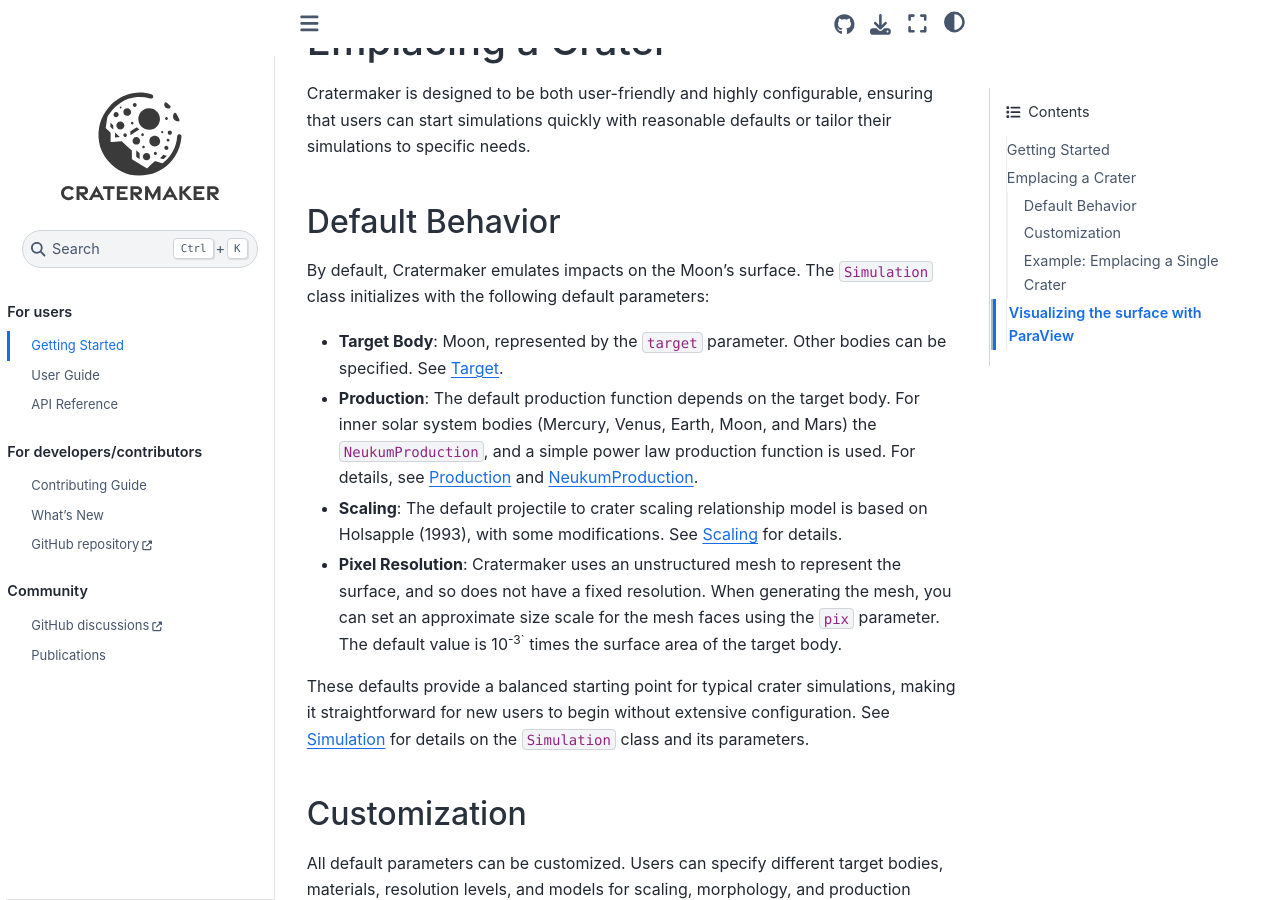
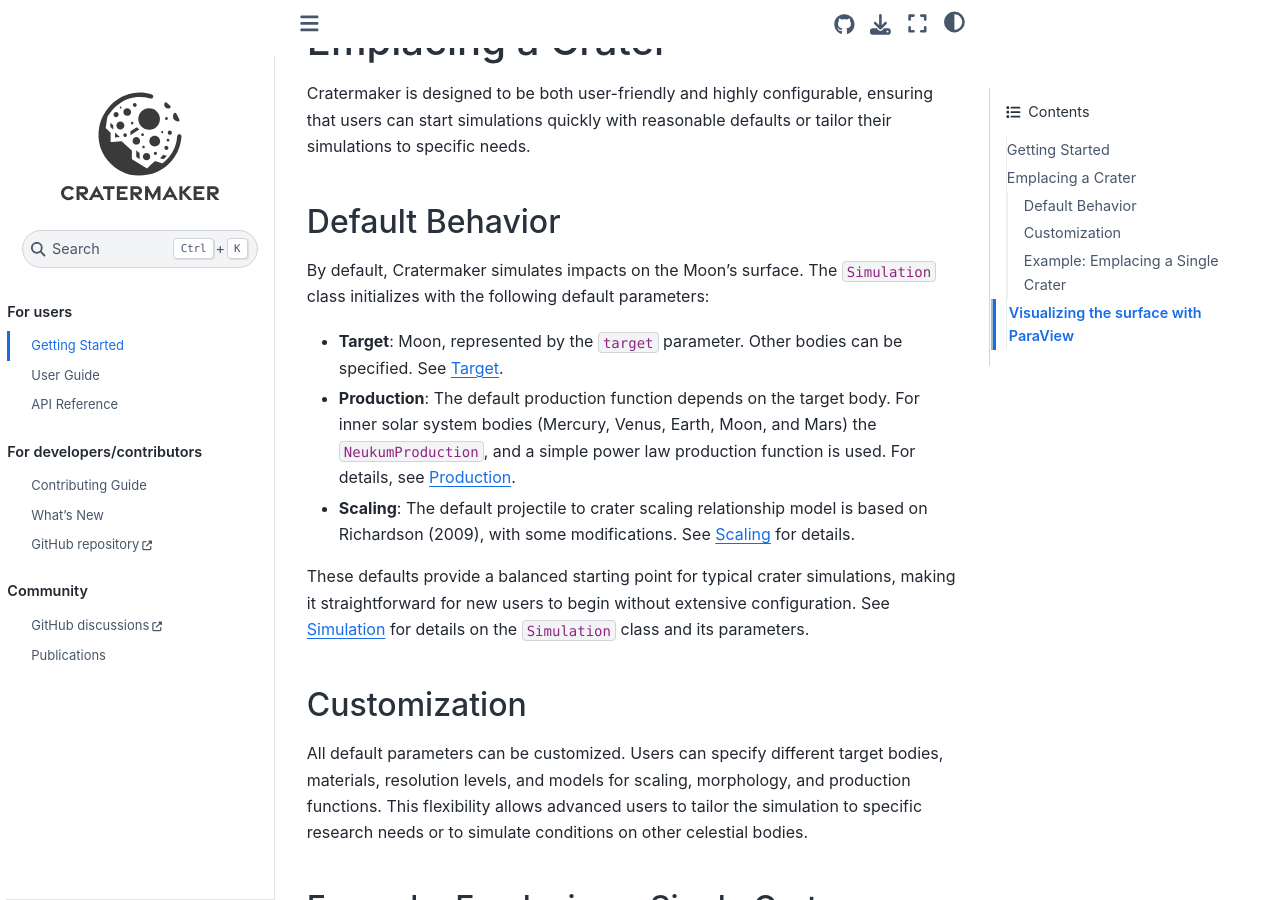
Before and after one commit to MintonGroup/cratermaker, a Sphinx documentation site: the page built from docs/getting-started-guide/index.rst, in a window 1280 px wide and 900 px high, scrolled down 517 px. Built offline with Sphinx 7.4.7 and the Sphinx Book theme 1.1.4, drawn with Linux system fonts in a browser that asks for light colours; the version number is read from the project's files by our own code.

```diff
--- a/docs/getting-started-guide/index.rst
+++ b/docs/getting-started-guide/index.rst
@@ -24,12 +24,11 @@ Cratermaker is designed to be both user-friendly and highly configurable, ensuri
 Default Behavior
 ================
 
-By default, Cratermaker emulates impacts on the Moon's surface. The ``Simulation`` class initializes with the following default parameters:
+By default, Cratermaker simulates impacts on the Moon's surface. The ``Simulation`` class initializes with the following default parameters:
 
-- **Target Body**: Moon, represented by the ``target`` parameter. Other bodies can be specified. See :ref:`api-Target`.
-- **Production**: The default production function depends on the target body. For inner solar system bodies (Mercury, Venus, Earth, Moon, and Mars) the ``NeukumProduction``, and a simple power law production function is used. For details, see :ref:`api-Production` and :ref:`api-NeukumProduction`.
-- **Scaling**: The default projectile to crater scaling relationship model is based on Holsapple (1993), with some modifications. See :ref:`api-Scaling` for details.
-- **Pixel Resolution**: Cratermaker uses an unstructured mesh to represent the surface, and so does not have a fixed resolution. When generating the mesh, you can set an approximate size scale for the mesh faces using the ``pix`` parameter. The default value is 10\ :sup:`-3`` times the surface area of the target body.
+- **Target**: Moon, represented by the ``target`` parameter. Other bodies can be specified. See :ref:`api-Target`.
+- **Production**: The default production function depends on the target body. For inner solar system bodies (Mercury, Venus, Earth, Moon, and Mars) the ``NeukumProduction``, and a simple power law production function is used. For details, see :ref:`api-Production`.
+- **Scaling**: The default projectile to crater scaling relationship model is based on Richardson (2009), with some modifications. See :ref:`api-Scaling` for details.
 
 These defaults provide a balanced starting point for typical crater simulations, making it straightforward for new users to begin without extensive configuration. See :ref:`api-Simulation` for details on the ``Simulation`` class and its parameters.
 
```
Also changed, not shown: 2 other files.
